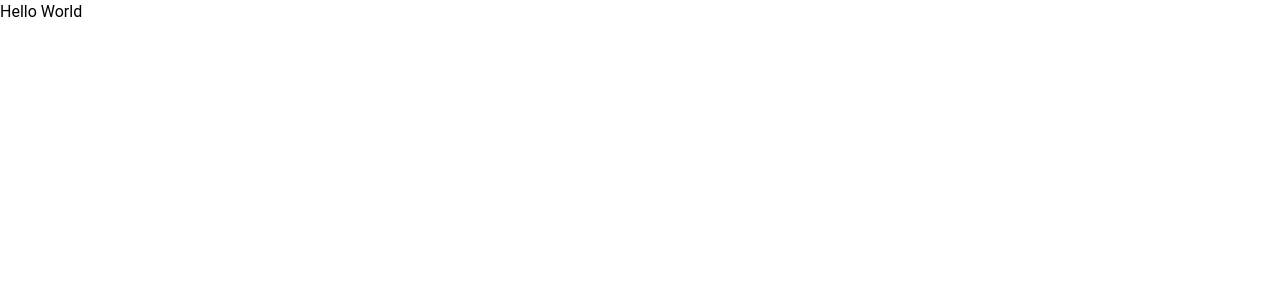
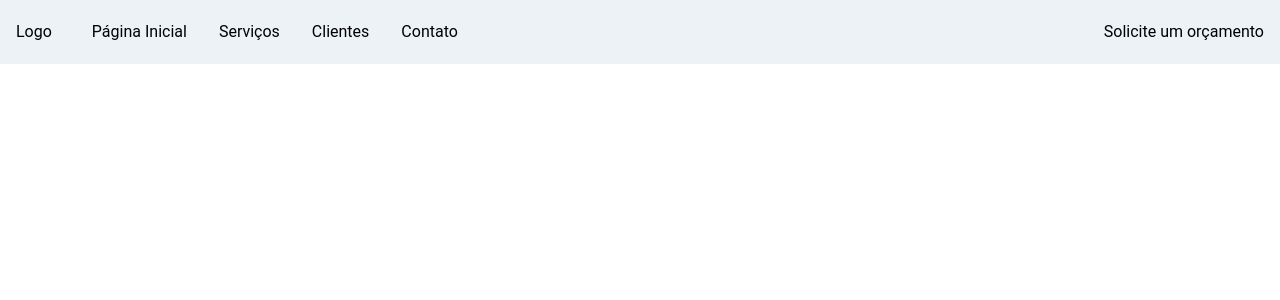
Before and after one commit to guga0712/old-website-up, a Next.js app: page / in a window 1280 px wide. Shown: the top 300 px of the page. Built offline with nearby package versions, Linux system fonts and the light colour scheme.

Commit message:
created main menu

```diff
--- a/package.json
+++ b/package.json
@@ -9,6 +9,8 @@
     "lint": "next lint"
   },
   "dependencies": {
+    "@chakra-ui/icon": "^3.0.8",
+    "@chakra-ui/icons": "^2.0.8",
     "@chakra-ui/react": "^2.2.8",
     "@emotion/react": "^11.10.0",
     "@emotion/styled": "^11.10.0",
--- /dev/null
+++ b/src/components/MainMenu/index.tsx
@@ -0,0 +1,87 @@
+import { ReactNode } from 'react';
+import {
+    Box,
+    Flex,
+    Avatar,
+    HStack,
+    Link,
+    IconButton,
+    Button,
+    Menu,
+    MenuButton,
+    MenuList,
+    MenuItem,
+    MenuDivider,
+    useDisclosure,
+    useColorModeValue,
+    Stack,
+    Text
+} from '@chakra-ui/react';
+import { HamburgerIcon, CloseIcon } from '@chakra-ui/icons';
+
+const Links = ['Página Inicial', 'Serviços', 'Clientes', 'Contato'];
+
+const NavLink = ({ children }: { children: ReactNode }) => (
+    <Link
+        px={2}
+        py={1}
+        rounded={'md'}
+        _hover={{
+            textDecoration: 'none',
+            bg: useColorModeValue('gray.200', 'gray.700'),
+        }}
+        href={'#'}>
+        {children}
+    </Link>
+);
+
+export default function MainMenu() {
+
+    const breakpoints = {
+        sm: '30em',
+        md: '48em',
+        lg: '62em',
+        xl: '80em',
+        '2xl': '96em',
+    }
+
+    const { isOpen, onOpen, onClose } = useDisclosure();
+
+    return (
+        <>
+            <Box bg='gray.100' px={4}>
+                <Flex h={16} alignItems={'center'} justifyContent={{ base: 'space-between', md: 'space-between' }}>
+                    <IconButton
+                        size={'md'}
+                        icon={isOpen ? <CloseIcon /> : <HamburgerIcon />}
+                        aria-label={'Open Menu'}
+                        display={{ md: 'none' }}
+                        onClick={isOpen ? onClose : onOpen}
+                    />
+                    <HStack spacing={8} alignItems={'center'}>
+                        <Box>Logo</Box>
+                        <HStack
+                            as={'nav'}
+                            spacing={4}
+                            display={{ base: 'none', md: 'flex' }}>
+                            {Links.map((link) => (
+                                <NavLink key={link}>{link}</NavLink>
+                            ))}
+                        </HStack>
+                    </HStack>
+                    <Link display={{ base: 'none', md: 'flex' }}>Solicite um orçamento</Link>
+                </Flex>
+
+                {isOpen ? (
+                    <Box pb={4} display={{ md: 'none' }}>
+                        <Stack as={'nav'} spacing={4}>
+                            {Links.map((link) => (
+                                <NavLink key={link}>{link}</NavLink>
+                            ))}
+                        </Stack>
+                    </Box>
+                ) : null}
+            </Box>
+        </>
+    );
+}
--- a/src/pages/index.tsx
+++ b/src/pages/index.tsx
@@ -1,8 +1,8 @@
 import Hello from "../components/Hello";
+import MainMenu from "../components/MainMenu";
 
 export default function Home() {
-  return(
-
-    <Hello />
+  return (
+    <MainMenu />
   )
 }
```
Also changed, not shown: 1 other file (tests, documents, lock files or other folders).
